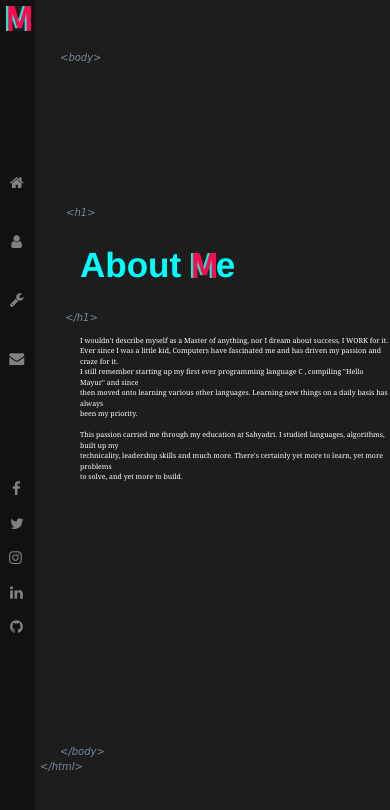
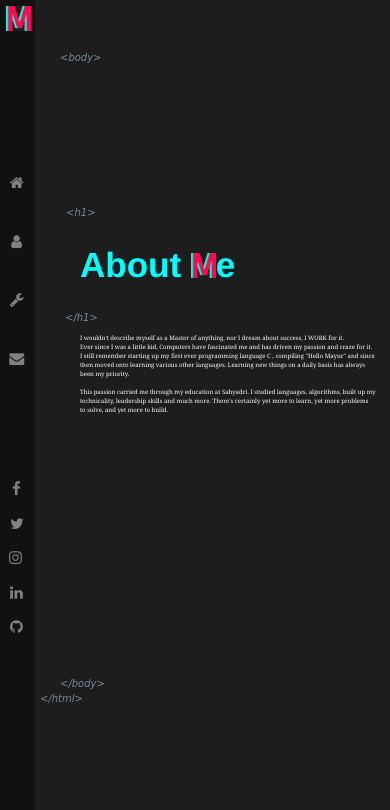
Before and after one commit to mayurpai/mayurpai.github.io, a PHP site: page /about.html in a window 390 px wide. Shown: the top 810 px of the page. Run offline with PHP 8.4, Linux system fonts and the light colour scheme.

Commit message:
Update style-about.css

```diff
--- a/style-about.css
+++ b/style-about.css
@@ -22,7 +22,7 @@
             margin-left: 5px;
         }
         #fp {
-            font-size: 7px;
+            font-size: 6px;
             padding-left: 80px
         }
         ul li {
```
